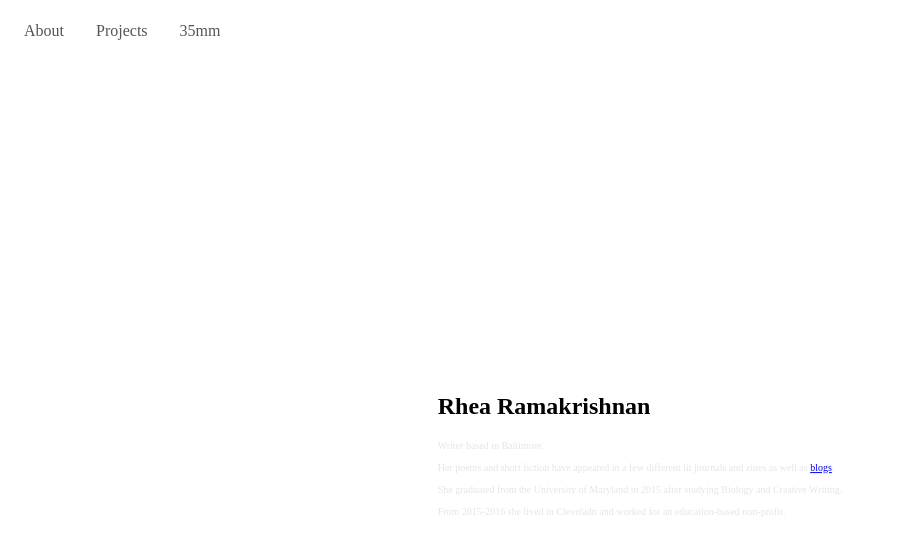
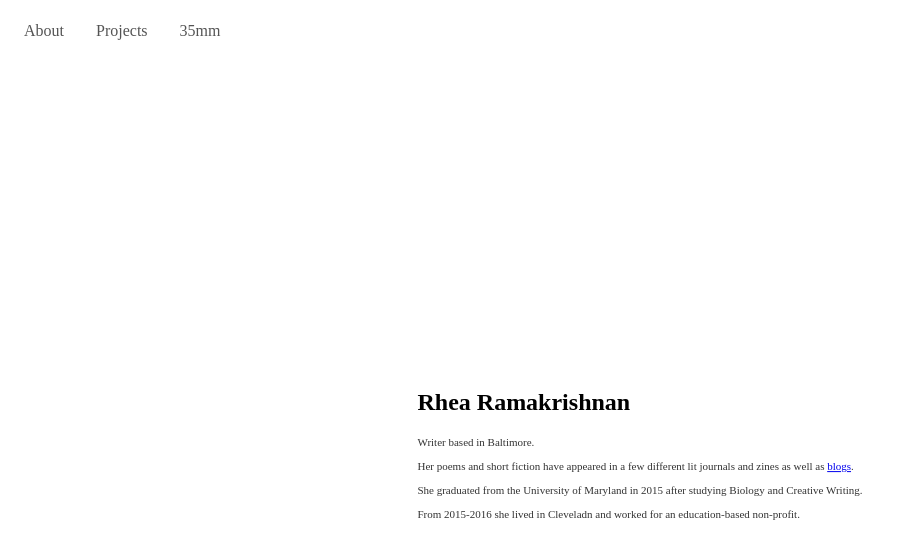
Before and after one commit to reram/reram.github.io, a Jekyll site: the page built from index.html, in a window 1280 px wide. Shown: the top 559 px of the page, without its empty margins (0-899 px from the left). Built offline with Jekyll 4.4.1, drawn with Linux system fonts in a browser that asks for light colours.

Commit message:
Update page.html

```diff
--- a/_layouts/page.html
+++ b/_layouts/page.html
@@ -15,7 +15,7 @@
       transform: translate(-50%, -50%) }
       }
     h1 {
-      color: #B2B2B2;
+      color: #000000	;
       font-family: "Renault";
       font-size: 20px;
       float: left;
@@ -26,9 +26,9 @@
       font-size: 10px;
     }
     p {
-      color: #E5E5E5;
+      color: #333333;
       font-family: "Apex-New";
-      font-size: 10px;
+      font-size: 11px;
       text-align: left;
     }
 
```
